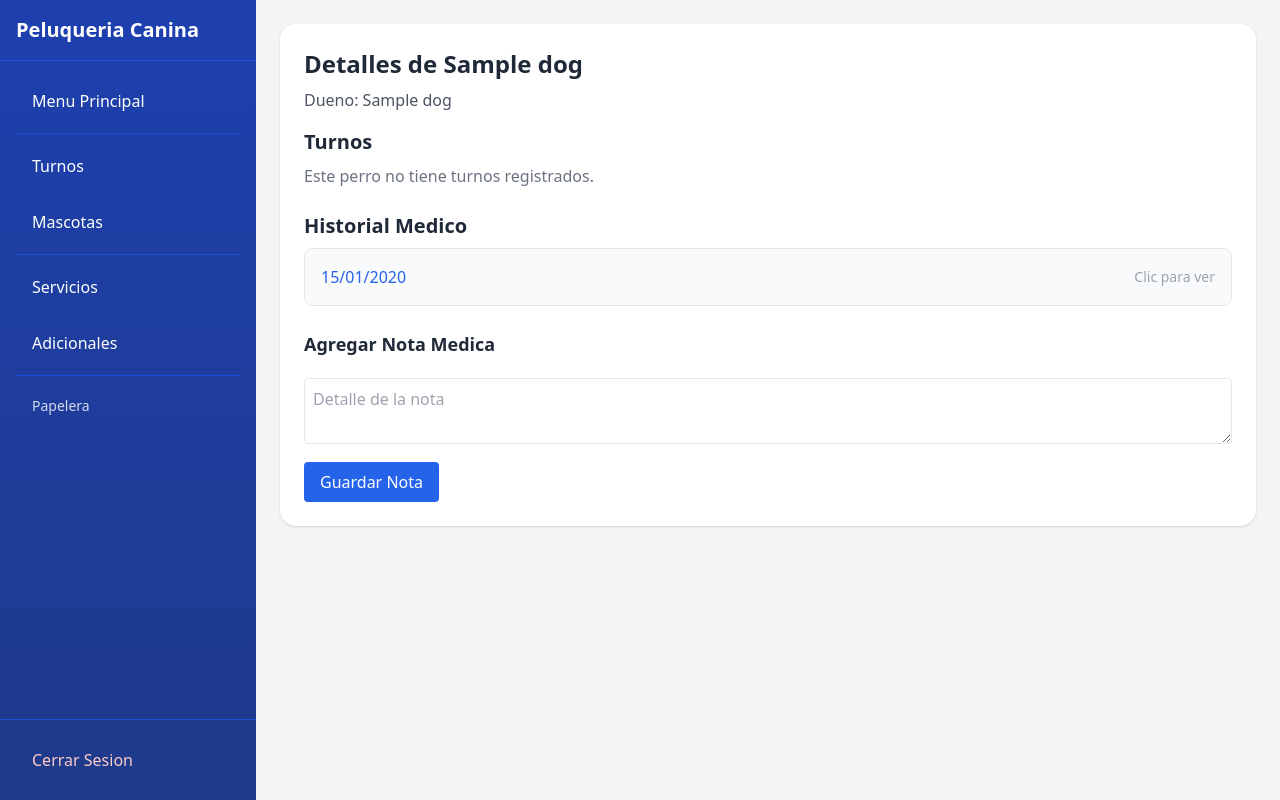
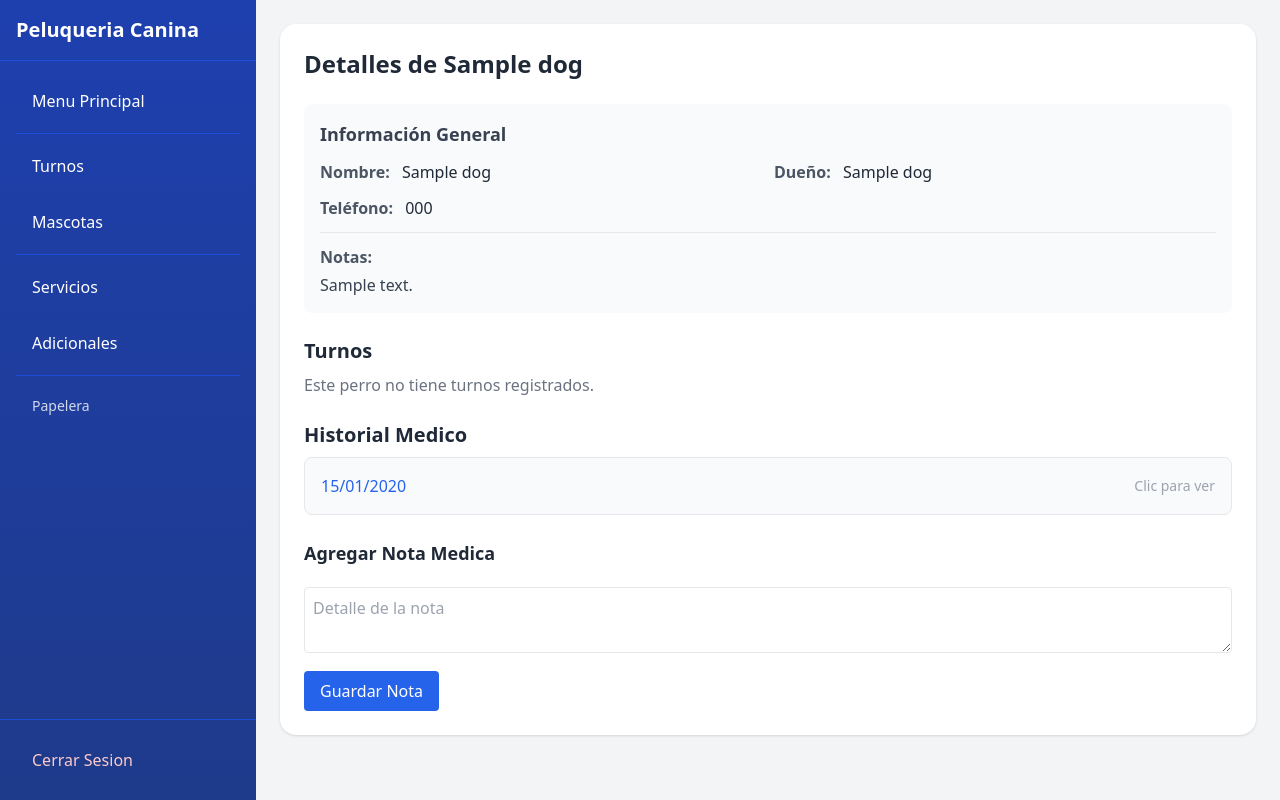
Before and after one commit to Mateo-1027/app_peluqueria, a Flask app: page /dogs/1 in a window 1280 px wide. Run offline with Flask 3, Linux system fonts and the light colour scheme; a user stored in the database is signed in; tables that the repository leaves empty hold one stand-in row (values such as "Sample post"); some libraries are stand-ins or nearby versions.

Commit message:
Agregado del numero de telefono

```diff
--- a/forms.py
+++ b/forms.py
@@ -13,6 +13,7 @@ class LoginForm(FlaskForm):
 class DogForm(FlaskForm):
     name = StringField('Nombre del Perro', validators=[DataRequired(), Length(max=100)])
     owner_name = StringField('Nombre del Dueño', validators=[Optional()])
+    owner_phone = StringField('Teléfono del Dueño', validators=[Optional(), Length(max=20)])
     notes = TextAreaField('Notas', validators=[Optional()])
     submit = SubmitField('Guardar Mascota')
 
--- a/models.py
+++ b/models.py
@@ -69,6 +69,7 @@ class Dog(db.Model):
     id = db.Column(db.Integer, primary_key=True)
     name = db.Column(db.String(100), nullable=False)
     owner_name = db.Column(db.String(100))
+    owner_phone = db.Column(db.String(20))
     is_deleted = db.Column(db.Boolean, default=False)
     notes = db.Column(db.Text)
 
--- a/routes.py
+++ b/routes.py
@@ -274,6 +274,7 @@ def add_dog():
         new_dog = Dog(
             name=form.name.data,
             owner_name=form.owner_name.data,
+            owner_phone=form.owner_phone.data,
             notes=form.notes.data
         )
         db.session.add(new_dog)
--- a/templates/dog_detail.html
+++ b/templates/dog_detail.html
@@ -4,10 +4,34 @@
 
 {% block content %}
 <div class="bg-white rounded-2xl shadow p-6">
-  <h1 class="text-2xl font-bold mb-2">Detalles de {{dog.name}}</h1>
-  <p class="mb-4 text-gray-600">Dueno: {{dog.owner_name}}</p>
+  <h1 class="text-2xl font-bold mb-6">Detalles de {{dog.name}}</h1>
 
-  <h2 class="text-xl font-semibold mt-4 mb-2">Turnos</h2>
+  <!-- Información del Perro -->
+  <div class="bg-gray-50 rounded-lg p-4 mb-6">
+    <h2 class="text-lg font-semibold mb-3 text-gray-700">Información General</h2>
+    <div class="grid grid-cols-1 md:grid-cols-2 gap-3">
+      <div>
+        <span class="font-semibold text-gray-600">Nombre:</span>
+        <span class="ml-2">{{dog.name}}</span>
+      </div>
+      <div>
+        <span class="font-semibold text-gray-600">Dueño:</span>
+        <span class="ml-2">{{dog.owner_name or 'No especificado'}}</span>
+      </div>
+      <div>
+        <span class="font-semibold text-gray-600">Teléfono:</span>
+        <span class="ml-2">{{dog.owner_phone or 'No especificado'}}</span>
+      </div>
+    </div>
+    {% if dog.notes %}
+    <div class="mt-3 pt-3 border-t border-gray-200">
+      <span class="font-semibold text-gray-600">Notas:</span>
+      <p class="mt-1 text-gray-700 whitespace-pre-wrap">{{dog.notes}}</p>
+    </div>
+    {% endif %}
+  </div>
+
+  <h2 class="text-xl font-semibold mt-6 mb-2">Turnos</h2>
   {% if appointments %}
   <ul class="divide-y divide-gray-200">
     {% for a in appointments %}
--- a/templates/edit_dog.html
+++ b/templates/edit_dog.html
@@ -23,6 +23,11 @@
     </div>
 
     <div>
+      <label class="block text-sm font-semibold mb-1">Teléfono del Dueño</label>
+      {{ form.owner_phone(class="w-full p-2 border rounded focus:ring focus:ring-blue-200") }}
+    </div>
+
+    <div>
       <label class="block text-sm font-semibold mb-1">Notas</label>
       {{ form.notes(class="w-full p-2 border rounded focus:ring focus:ring-blue-200", rows="4") }}
     </div>
```
Also changed, not shown: templates/index.html (+14 -10 lines).
